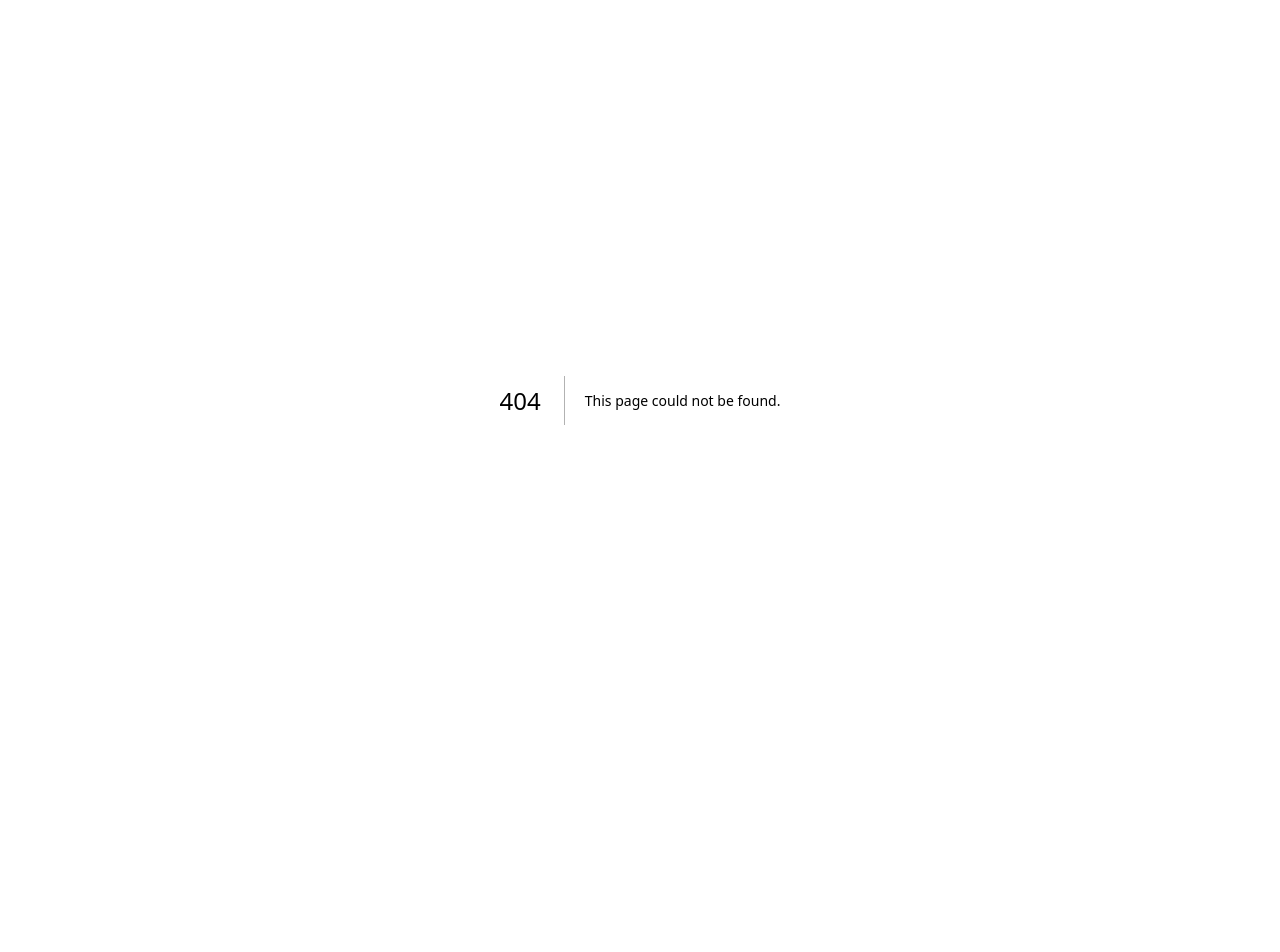
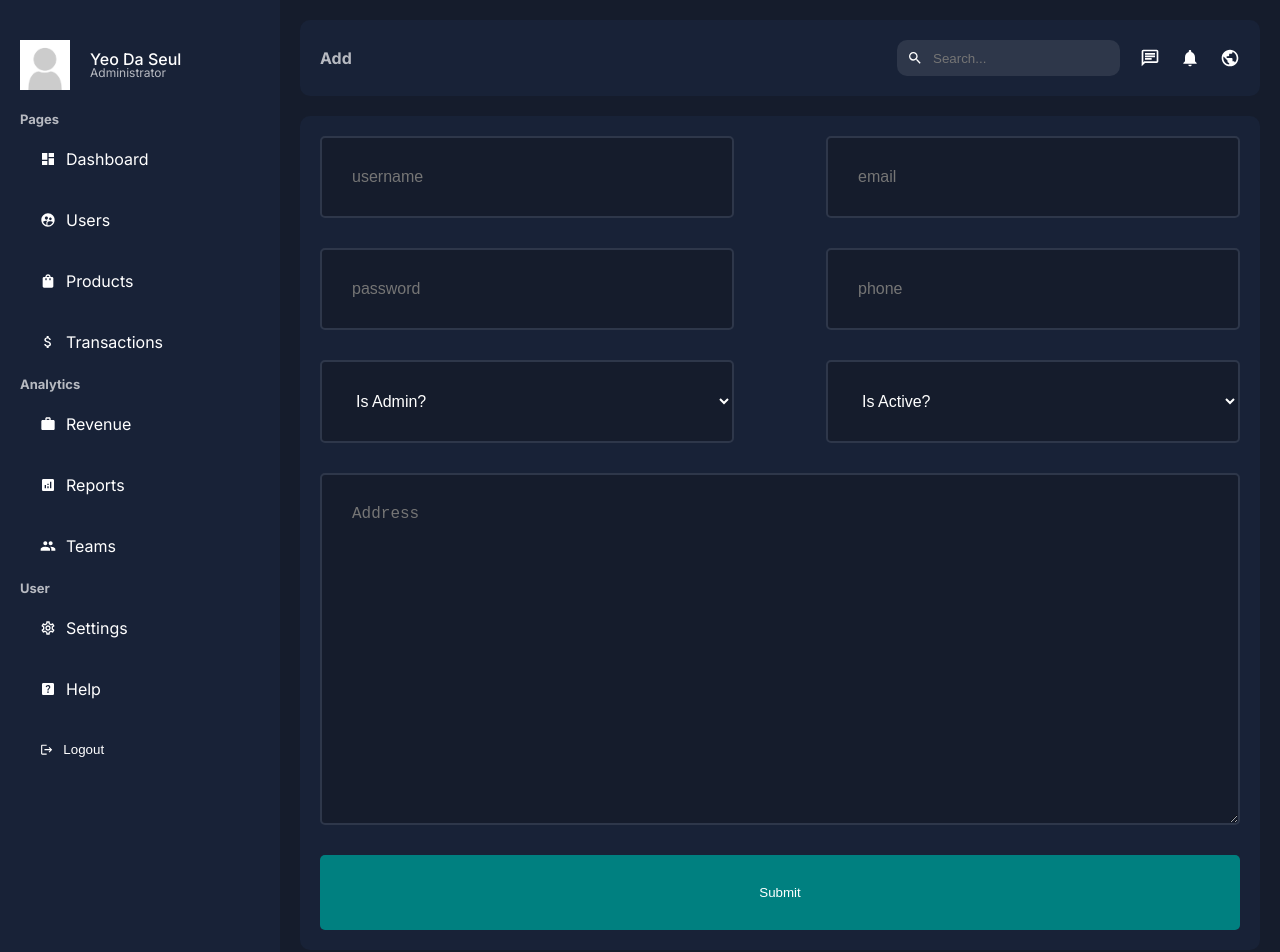
Before and after one commit to YeoDaSeul4355/next-admin-dashboard, a Next.js app: page /dashboard/users/add in a window 1280 px wide. Before the commit this address had no page. Shown: the top 952 px of the page. Before the commit the page ends 800 px from the top, so only its background shows below. Built offline with nearby package versions, Linux system fonts and the light colour scheme.

Commit message:
⚡️ user 페이지 추가(add, single)

```diff
--- /dev/null
+++ b/app/dashboard/users/add/page.jsx
@@ -0,0 +1,38 @@
+import styles from "@/app/ui/dashboard/users/addUser/addUser.module.css";
+
+const AddUserPage = () => {
+  return (
+    <div className={styles.container}>
+      <form action="" className={styles.form}>
+        <input type="text" placeholder="username" name="username" required />
+        <input type="email" placeholder="email" name="email" required />
+        <input
+          type="password"
+          placeholder="password"
+          name="password"
+          required
+        />
+        <input type="phone" placeholder="phone" name="phone" />
+        <select name="isAdmin" id="isAdmin">
+          <option value={false}>Is Admin?</option>
+          <option value={true}>Yes</option>
+          <option value={false}>No</option>
+        </select>
+        <select name="isActive" id="isActive">
+          <option value={true}>Is Active?</option>
+          <option value={true}>Yes</option>
+          <option value={false}>No</option>
+        </select>
+        <textarea
+          name="address"
+          id="address"
+          rows="16"
+          placeholder="Address"
+        ></textarea>
+        <button type="submit">Submit</button>
+      </form>
+    </div>
+  );
+};
+
+export default AddUserPage;
--- /dev/null
+++ b/app/ui/dashboard/users/addUser/addUser.module.css
@@ -0,0 +1,43 @@
+.container {
+  background-color: var(--bgSoft);
+  padding: 20px;
+  border-radius: 10px;
+  margin-top: 20px;
+}
+
+.form {
+  display: flex;
+  flex-wrap: wrap;
+  justify-content: space-between;
+}
+
+.form input,
+.form textarea,
+.form select {
+  padding: 30px;
+  background-color: var(--bg);
+  color: var(--text);
+  border: 2px solid #2e374a;
+  border-radius: 5px;
+  margin-bottom: 30px;
+  font-size: 16px;
+}
+
+.form input,
+.form select {
+  width: 45%;
+}
+
+.form textarea {
+  width: 100%;
+}
+
+.form button {
+  width: 100%;
+  padding: 30px;
+  background-color: teal;
+  color: var(--text);
+  border: none;
+  border-radius: 5px;
+  cursor: pointer;
+}
--- /dev/null
+++ b/app/ui/dashboard/users/singleUser/singleUser.module.css
@@ -0,0 +1,62 @@
+.container {
+  display: flex;
+  gap: 50px;
+  margin-top: 20px;
+}
+
+.infoContainer {
+  flex: 1;
+  background-color: var(--bgSoft);
+  padding: 20px;
+  border-radius: 10px;
+  font-weight: bold;
+  color: var(--textSoft);
+  height: max-content;
+}
+
+.imgContainer {
+  width: 100%;
+  height: 300px;
+  position: relative;
+  border-radius: 10px;
+  overflow: hidden;
+  margin-bottom: 20px;
+}
+
+.formContainer {
+  flex: 3;
+  background-color: var(--bgSoft);
+  padding: 20px;
+  border-radius: 10px;
+}
+
+.form {
+  display: flex;
+  flex-direction: column;
+}
+
+.form input,
+.form textarea,
+.form select {
+  padding: 20px;
+  border: 2px solid #2e374a;
+  border-radius: 5px;
+  background-color: var(--bg);
+  color: var(--text);
+  margin: 10px 0px;
+}
+
+.form label {
+  font-size: 12px;
+}
+
+.form button {
+  width: 100%;
+  padding: 20px;
+  background-color: teal;
+  color: var(--text);
+  border: none;
+  border-radius: 5px;
+  cursor: pointer;
+  margin-top: 20px;
+}
--- /dev/null
+++ b/app/ui/dashboard/users/users.module.css
@@ -0,0 +1,61 @@
+.container {
+  background-color: var(--bgSoft);
+  padding: 20px;
+  border-radius: 10px;
+  margin-top: 20px;
+}
+
+.top {
+  display: flex;
+  align-items: center;
+  justify-content: space-between;
+}
+
+.addButton {
+  padding: 10px;
+  background-color: #5d57c9;
+  color: var(--text);
+  border: none;
+  border-radius: 5px;
+  cursor: pointer;
+}
+
+.table {
+  width: 100%;
+}
+
+.table td {
+  padding: 10px;
+}
+
+.user {
+  display: flex;
+  align-items: center;
+  gap: 10px;
+}
+
+.userImage {
+  border-radius: 50%;
+  object-fit: cover;
+}
+
+.buttons {
+  display: flex;
+  gap: 10px;
+}
+
+.button {
+  padding: 5px 10px;
+  border-radius: 5px;
+  color: var(--text);
+  border: none;
+  cursor: pointer;
+}
+
+.view {
+  background-color: teal;
+}
+
+.delete {
+  background-color: crimson;
+}
```
Also changed, not shown: app/dashboard/users/[id]/page.jsx (added, +43 -0 lines), app/dashboard/users/page.jsx (+58 -2 lines).
